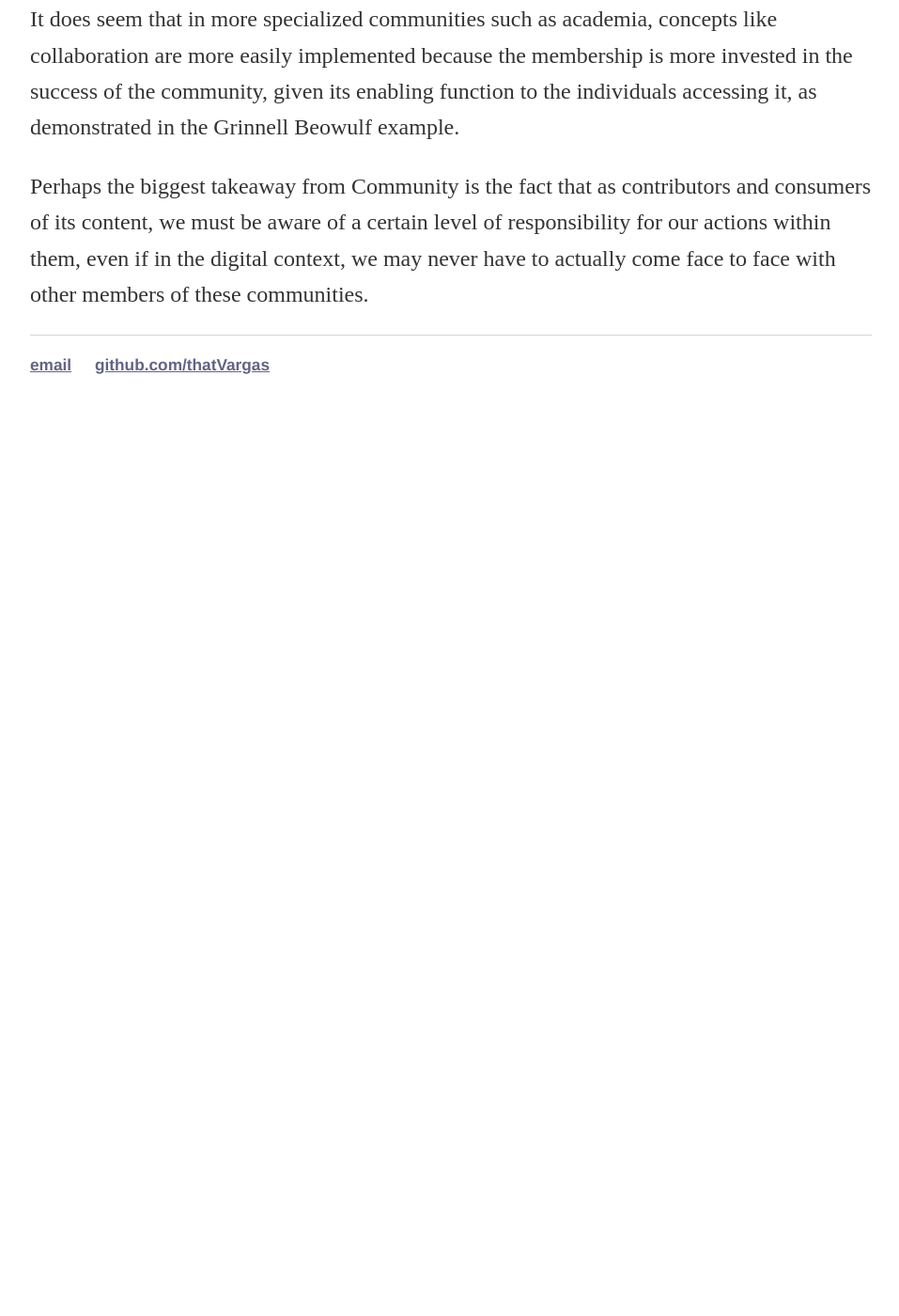
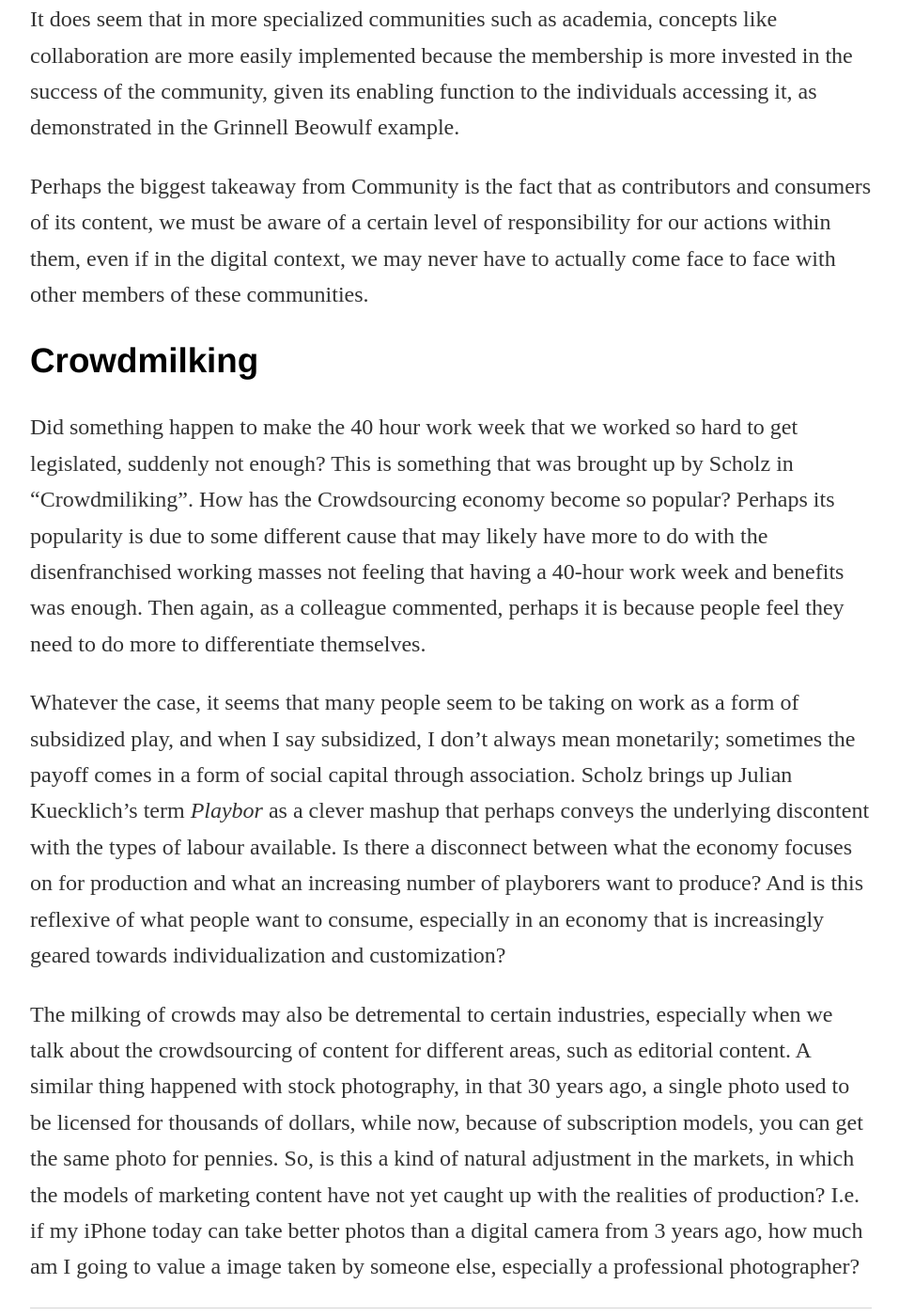
Before and after one commit to thatVargas/thatvargas.github.io, a Jekyll site: the page built from _posts/2018-01-07-crowds.md, in a window 1280 px wide and 1400 px high, scrolled down 1400 px. Shown: the whole window at 94% size, without its empty margins (160-1117 px from the left). Built offline with Jekyll 4.4.1, drawn with Linux system fonts in a browser that asks for light colours; before the commit the page ends 1862 px from its top, so only the background shows below that.

Commit message:
Update 2018-01-07-crowds.md

```diff
--- a/_posts/2018-01-07-crowds.md
+++ b/_posts/2018-01-07-crowds.md
@@ -15,3 +15,11 @@ Communities could be said to be entered around interests and values, especially
 It does seem that in more specialized communities such as academia, concepts like collaboration are more easily implemented because the membership is more invested in the success of the community, given its enabling function to the individuals accessing it, as demonstrated in the Grinnell Beowulf example.
 
 Perhaps the biggest takeaway from Community is the fact that as contributors and consumers of its content, we must be aware of a certain level of responsibility for our actions within them, even if in the digital context, we may never have to actually come face to face with other members of these communities.
+
+## Crowdmilking
+
+Did something happen to make the 40 hour work week that we worked so hard to get legislated, suddenly not enough? This is something that was brought up by Scholz in "Crowdmiliking". How has the Crowdsourcing economy become so popular? Perhaps its popularity is due to some different cause that may likely have more to do with the disenfranchised working masses not feeling that having a 40-hour work week and benefits was enough. Then again, as a colleague commented, perhaps it is because people feel they need to do more to differentiate themselves.
+
+Whatever the case, it seems that many people seem to be taking on work as a form of subsidized play, and when I say subsidized, I don't always mean monetarily; sometimes the payoff comes in a form of social capital through association. Scholz brings up Julian Kuecklich's term _Playbor_ as a clever mashup that perhaps conveys the underlying discontent with the types of labour available. Is there a disconnect between what the economy focuses on for production and what an increasing number of playborers want to produce? And is this reflexive of what people want to consume, especially in an economy that is increasingly geared towards individualization and customization?
+
+The milking of crowds may also be detremental to certain industries, especially when we talk about the crowdsourcing of content for different areas, such as editorial content. A similar thing happened with stock photography, in that 30 years ago, a single photo used to be licensed for thousands of dollars, while now, because of subscription models, you can get the same photo for pennies. So, is this a kind of natural adjustment in the markets, in which the models of marketing content have not yet caught up with the realities of production? I.e. if my iPhone today can take better photos than a digital camera from 3 years ago, how much am I going to value a image taken by someone else, especially a professional photographer?
```
